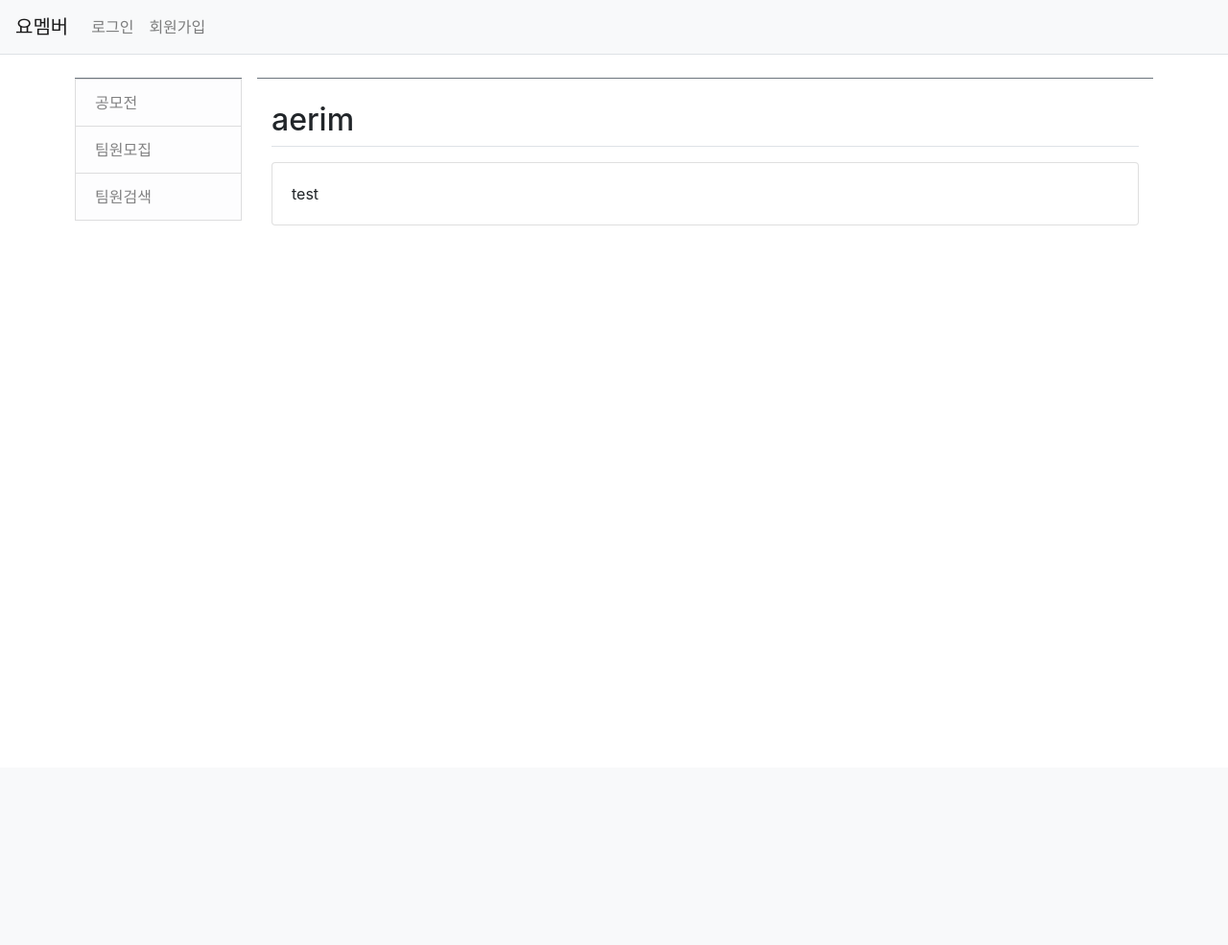
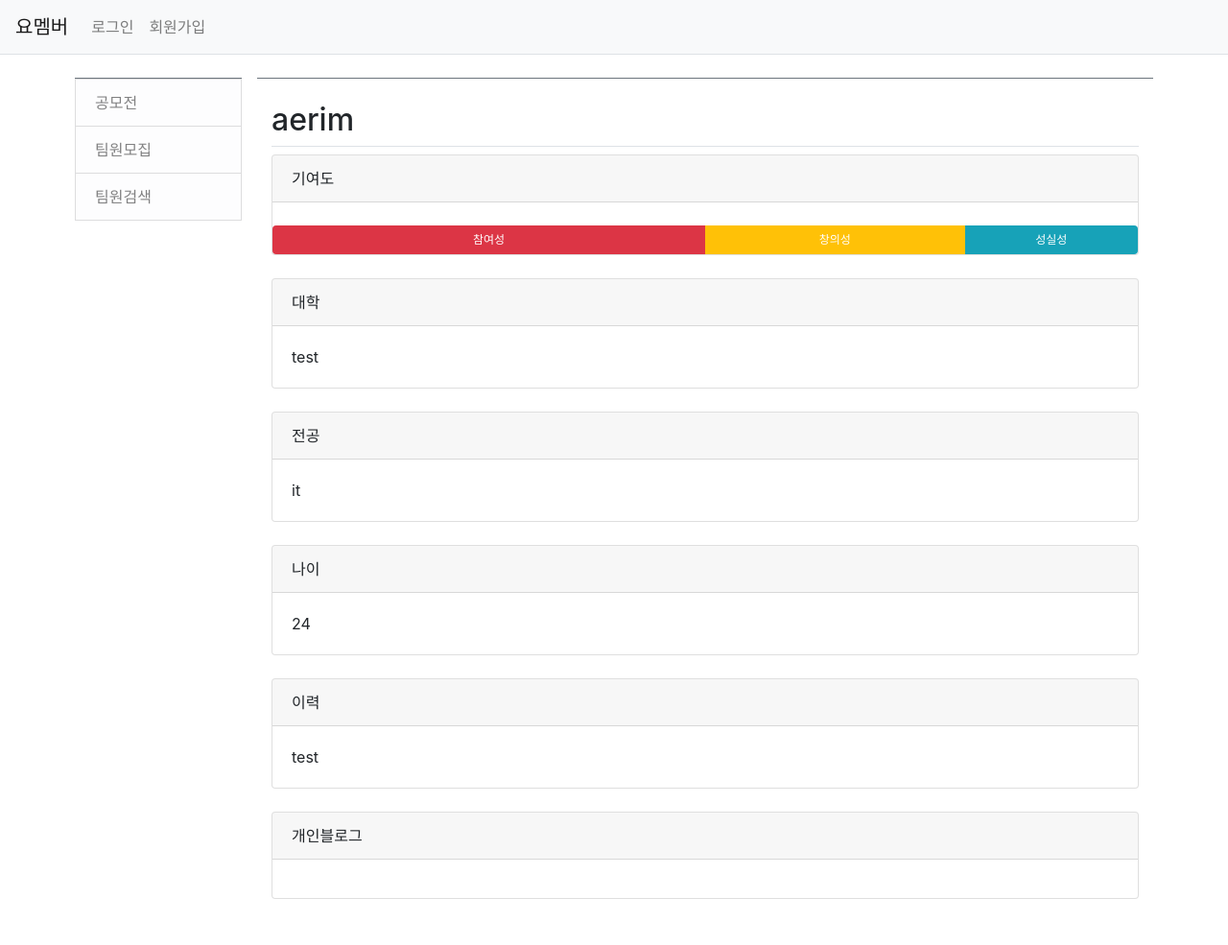
Before and after one commit to aerimforest/KUSITMS_MAYCAN_23th_Web, a Django app: a page that uses MaycanSite/templates/yomember/userProfile.html in a window 1280 px wide. Shown: the whole page at 96% size. Before the commit the page ends 235 px from the top, so only its background shows below. Run offline with Django 3.2, Linux system fonts and the light colour scheme; data comes from the database, SQL or seed files in the repository; some libraries are stand-ins or nearby versions.

Commit message:
개인 프로필 화면 레이아웃 구성

```diff
--- a/MaycanSite/templates/yomember/userProfile.html
+++ b/MaycanSite/templates/yomember/userProfile.html
@@ -5,11 +5,47 @@
     {% for profile_detail in profile %}
     <div class="container my-3">
         <h2 class="border-bottom py-2">{{ profile_detail.name }}</h2>
-    <div class="card my-3">
+        <div class="card">
+            <div class="card-header">기여도</div><br>
+            <!-- <div class="card-body">
+                <p class="card-text">나중에 채울 곳</p>
+            </div> -->
+            <div class="progress" style="height: 30px;">
+                <div class="progress-bar bg-danger" role="progressbar" style="width: 50%" aria-valuenow="50" aria-valuemin="0" aria-valuemax="100">참여성</div>
+                <div class="progress-bar bg-warning" role="progressbar" style="width: 30%" aria-valuenow="30" aria-valuemin="0" aria-valuemax="100">창의성</div>
+                <div class="progress-bar bg-info" role="progressbar" style="width: 20%" aria-valuenow="20" aria-valuemin="0" aria-valuemax="100">성실성</div>
+              </div>
+        </div><br>
+        <div class="card"> <!-- w-50으로 사이즈 조절 가능 -->
+            <div class="card-header">대학</div>
             <div class="card-body">
-            <div class="card-text" style="white-space: pre-line;">{{ profile_detail.college }}</div>
+                <p class="card-text">{{ profile_detail.college }}</p>
             </div>
+        </div><br>
+        <div class="card">
+            <div class="card-header">전공</div>
+            <div class="card-body">
+                <p class="card-text">{{ profile_detail.major }}</p>
             </div>
+        </div><br>
+        <div class="card">
+            <div class="card-header">나이</div>
+            <div class="card-body">
+                <p class="card-text">{{ profile_detail.age }}</p>
+            </div>
+        </div><br>
+        <div class="card">
+            <div class="card-header">이력</div>
+            <div class="card-body">
+                <p class="card-text">{{ profile_detail.workHistory }}</p>
+            </div>
+        </div><br>
+        <div class="card">
+            <div class="card-header">개인블로그</div>
+            <div class="card-body">
+                <p class="card-text">{{ profile_detail.blog }}</p>
+            </div>
+        </div><br>
     </div>
     {% endfor %}
 {% endblock %}
```
Lines whose indentation alone changed are shown as unchanged.
